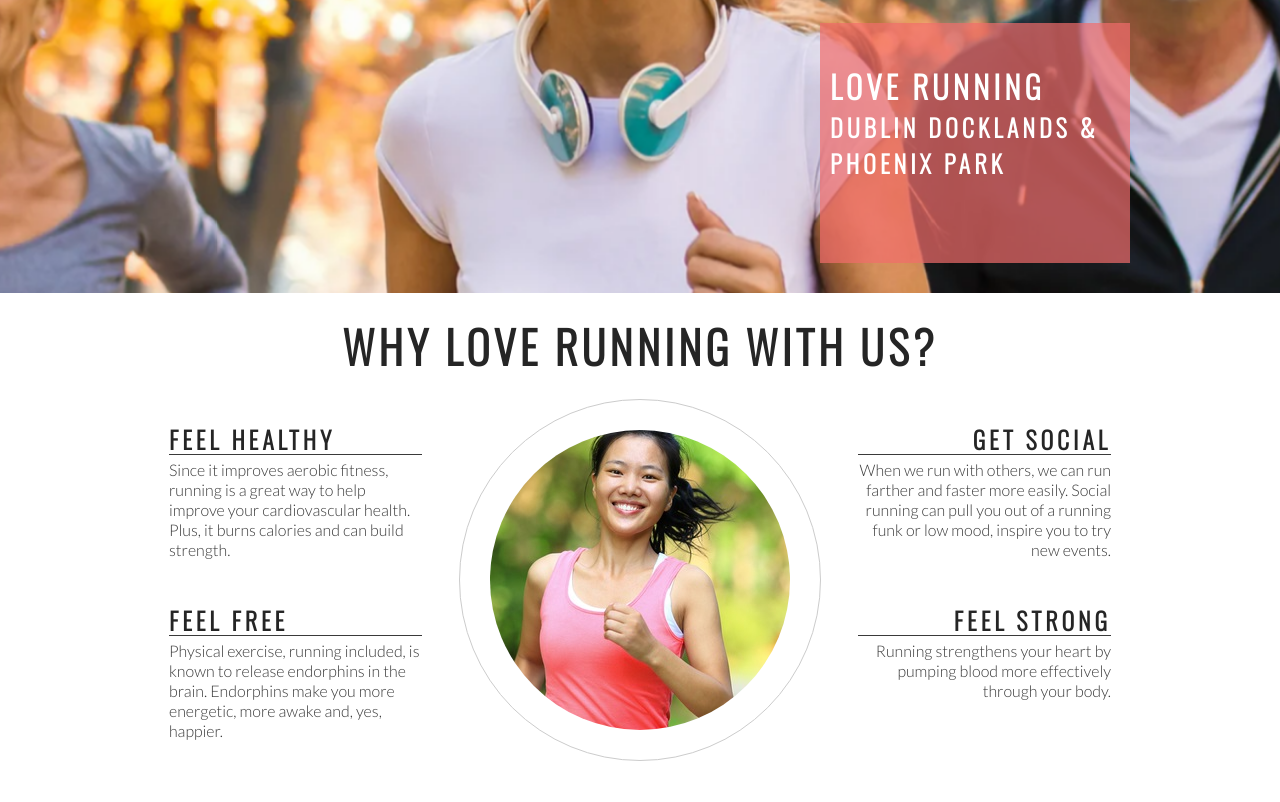
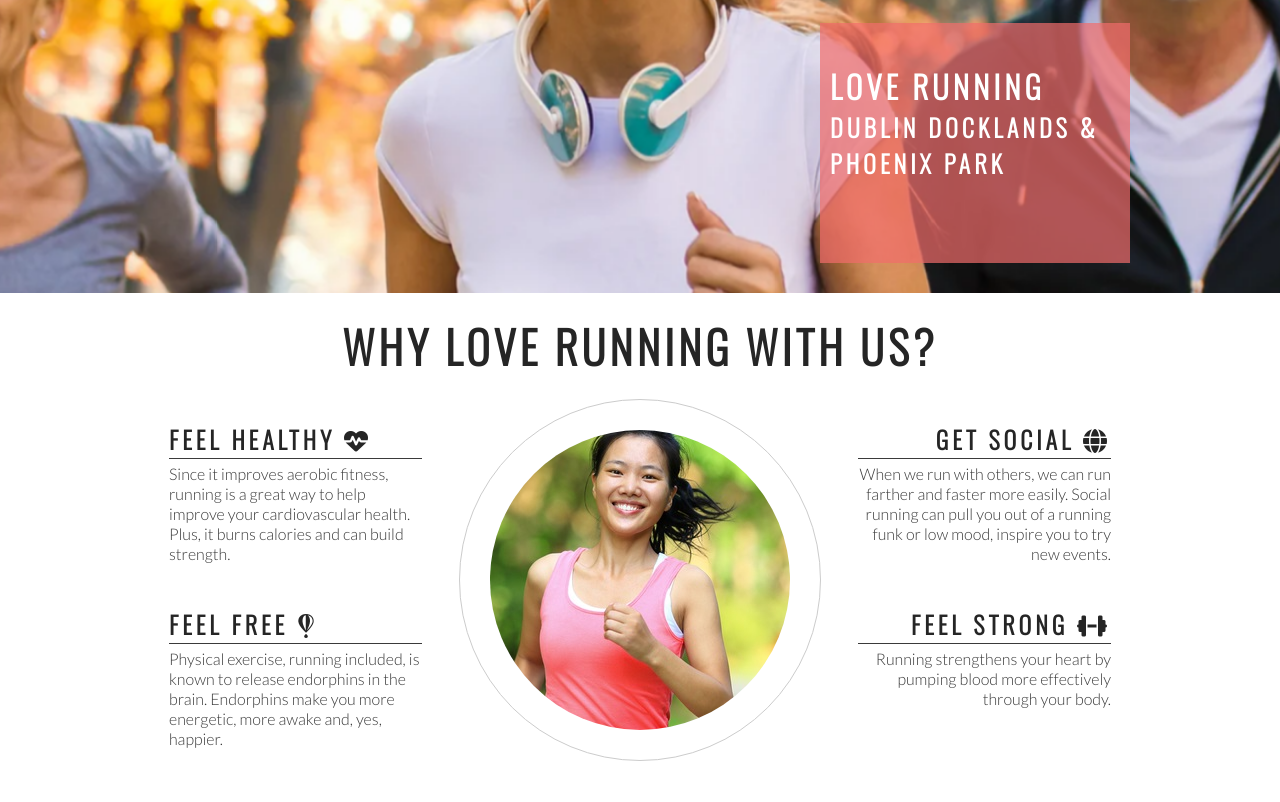
Before and after one commit to ajmccredie/love-runnning, a plain HTML site: page index.html in a window 1280 px wide. Shown: the part 442-1244 px from the top of the page. Drawn offline with nearby package versions, Linux system fonts and the light colour scheme.

Commit message:
Add Font Awesome icons to club ethos section

```diff
--- a/index.html
+++ b/index.html
@@ -39,13 +39,13 @@
         <h2 id="welcome">Why Love Running With Us?</h1>
         <div id="left-about">
             <div class="left-about-heading">
-                <h2>Feel Healthy</h2>
+                <h2>Feel Healthy <i class="fa-solid fa-heart-pulse"></i></h2>
                 <hr>
                 <p>Since it improves aerobic fitness, running is a great way to help improve your cardiovascular health. Plus, it burns calories and can build strength.
                 </p>
             </div>
             <div class="left-about-heading">
-                <h2>Feel Free</h2>
+                <h2>Feel Free <i class="fa-brands fa-fly"></i></h2>
                 <hr>
                 <p>Physical exercise, running included, is known to release endorphins in the brain. Endorphins make you more energetic, more awake and, yes, happier.
                 </p>
@@ -53,13 +53,13 @@
         </div>
         <div id="right-about">
             <div class="right-about-heading">
-                <h2>Get Social</h2>
+                <h2>Get Social  <i class="fa-solid fa-globe"></i></h2>
                 <hr>
                 <p>When we run with others, we can run farther and faster more easily. Social running can pull you out of a running funk or low mood, inspire you to try new events.
                 </p>
             </div>
             <div class="right-about-heading">
-                <h2>Feel Strong</h2>
+                <h2>Feel Strong  <i class="fa-solid fa-dumbbell"></i></h2>
                 <hr>
                 <p>Running strengthens your heart by pumping blood more effectively through your body.
                 </p>
@@ -77,5 +77,7 @@
     <footer>
         Social media links here
     </footer>
+    <!-- font awesome script -->
+    <script src="https://kit.fontawesome.com/8c6dac4a35.js" crossorigin="anonymous"></script>
 </body>
 </html>
```
